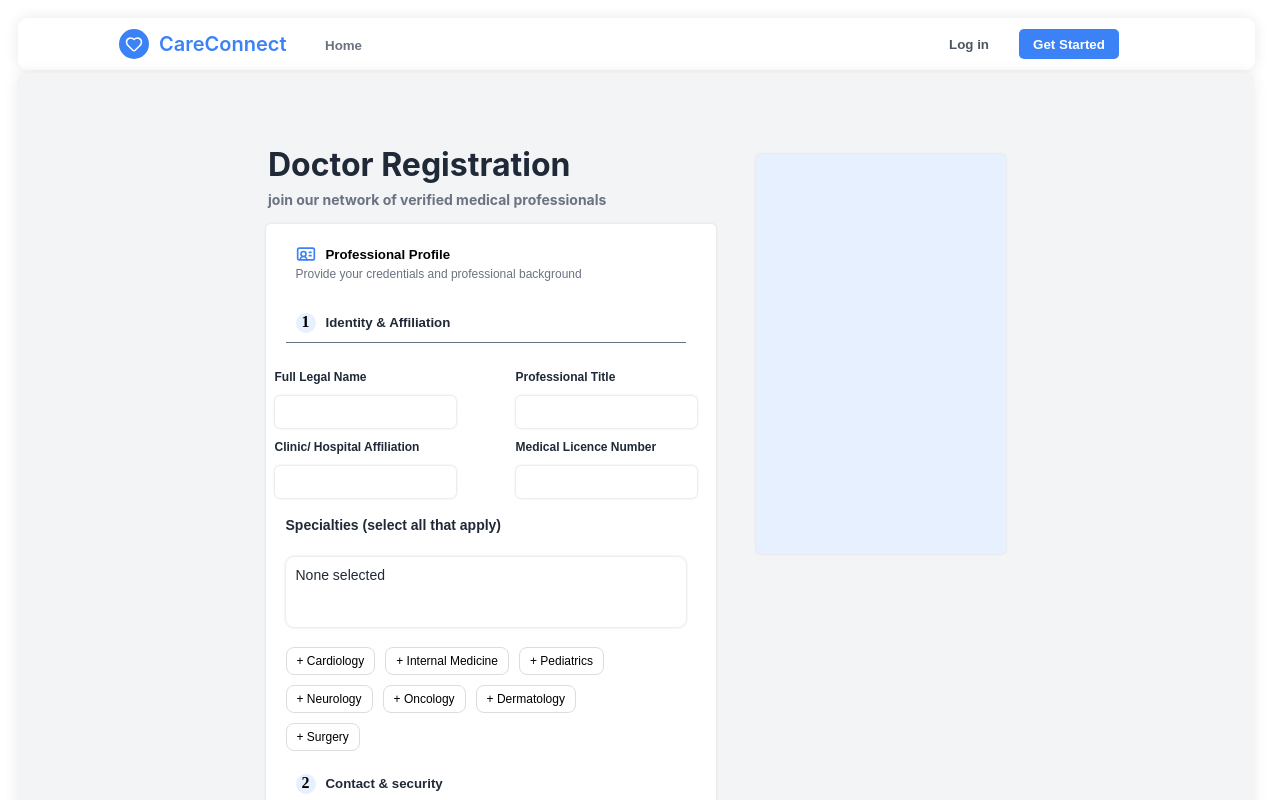
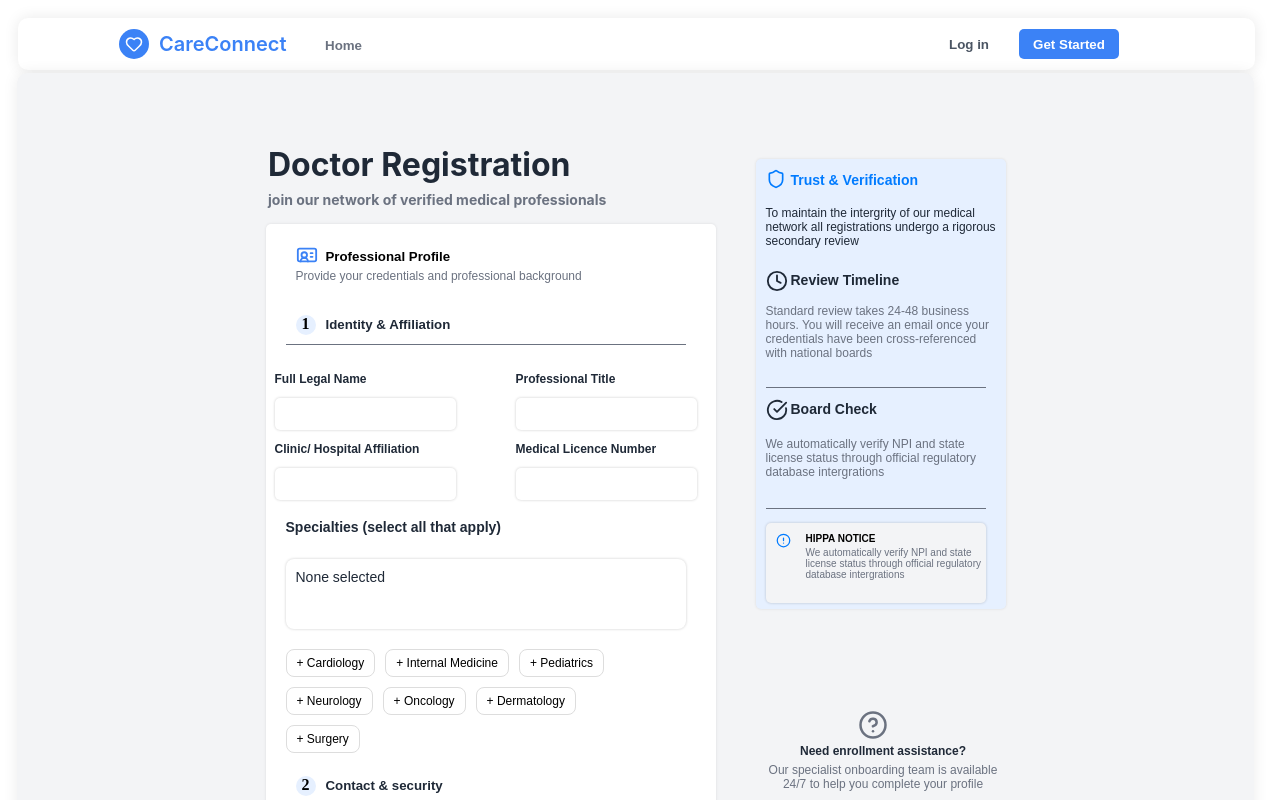
Before and after one commit to pachalomtipende/hospital-management-frontend, a React (Create React App) app: page /doctorRegister in a window 1280 px wide. Shown: the top 800 px of the page. Built offline with nearby package versions, Linux system fonts and the light colour scheme.

Commit message:
finished the doc front end

```diff
--- a/src/components/DoctorRegister.js
+++ b/src/components/DoctorRegister.js
@@ -1,10 +1,16 @@
 import React, {useState} from 'react'
-import {Heart} from "lucide-react";
+import {AlertCircle, CheckCircle, Clock, Heart, Shield} from "lucide-react";
 import {Link} from "react-router-dom";
 import { IdCard } from "lucide-react";
 import { Upload } from "lucide-react";
+import { HelpCircle } from "lucide-react";
+
 
 function DoctorRegister() {
+    window.scrollTo({
+        top: 0,
+        behavior: 'smooth'
+    });
 
     const [navB  ,setNavB  ] = useState(true);
     const [selected, setSelected] = useState([]);
@@ -81,13 +87,14 @@ function DoctorRegister() {
             <div className="box16" style={{
                 background:"#F3F4F6",
                 gap:"40px",
-                height:"1300px"
+                height:"1500px"
             }}>
            <div className="dbox1" style={{
+               bottom:"100px"
 
            }}>
 
-               <IdCard size={20} color="#3b82f6" style={{
+               <IdCard size={22} color="#3b82f6" style={{
                    position: "relative",
                    top:"20px",
                    left:"30px",
@@ -622,7 +629,7 @@ function DoctorRegister() {
                    borderBottomRightRadius:"5px",
                    borderBottomLeftRadius:"5px",
                }}>
-                   <button style={{
+                   <button className={"doc-sub"} style={{
                        position:"relative",
                        backgroundColor:"#3B82F6",
                        width:"400px",
@@ -633,6 +640,7 @@ function DoctorRegister() {
                        color:"white",
                        fontFamily:"sans-serif",
                        fontWeight:"bold",
+                       cursor:"pointer",
 
                    }}>
                        Submit for verification
@@ -660,17 +668,153 @@ function DoctorRegister() {
 
                 <div className="dbox1" style={{
                     background:"#E6F0FF",
-                    height:"400px",
+                    height:"450px",
                     width:"250px",
-                    bottom:"370px",
+                    bottom:"440px",
 
                 }}>
+                    <Shield size={20} color="#007BFF"  style={{
+                        position:"relative",
+                        left:"10px",
+                        top:"10px",
+                    }}/>
+                    <h5 style={{
+                        fontFamily:"sans-serif",
+                        color:"#007BFF",
+                        fontSize:"14px",
+                        fontWeight:"bold",
+                        position:"relative",
+                        bottom:"34px",
+                        left:"35px",
+                    }}>Trust & Verification</h5>
+                    <p style={
+                        {
+                            fontFamily:"sans-serif",
+                            fontSize:"12px",
+                            position:"relative",
+                            bottom:"40px",
+                            left:"10px",
+                            color:"#1F2937",
+                        }
+                    }>To maintain the intergrity of our medical network all registrations undergo a rigorous secondary review </p>
+                    <Clock size={22} color="#1F2937" style={{
+                        position:"relative",
+                        bottom:"30px",
+                        left:"10px",
+                    }} />
+                    <h5 style={{
+                        fontFamily:"sans-serif",
+                        color:"#1F2937",
+                        fontSize:"14px",
+                        fontWeight:"bold",
+                        position:"relative",
+                        bottom:"77px",
+                        left:"35px",
+                    }}>Review Timeline</h5>
+                    <p style={
+                        {
+                            fontFamily:"sans-serif",
+                            fontSize:"12px",
+                            position:"relative",
+                            bottom:"85px",
+                            left:"10px",
+                            color:"#6B7280",
+                        }
+                    }>
+                        Standard review takes 24-48 business <br/>hours.
+
+                        You will receive an email once your <br/> credentials have been cross-referenced <br/>
+                        with national boards
+                    </p>
+                    <div style={{
+                        position:"relative",
+                        height:"120px",
+                        width:"220px",
+                        left:"10px",
+                        bottom:"70px",
+                        borderTop:"1px solid #6B7280",
+                        borderBottom:"1px solid #6B7280",
+
+                    }}>
+                    </div>
+                    <CheckCircle size={22} color="#1F2937" style={{
+                        position:"relative",
+                        bottom:"180px",
+                        left:"10px",
+                    }} />
+                    <h5 style={{
+                        fontFamily:"sans-serif",
+                        color:"#1F2937",
+                        fontSize:"14px",
+                        fontWeight:"bold",
+                        position:"relative",
+                        bottom:"227px",
+                        left:"35px",
+                    }}>Board Check</h5>
+                    <p style={
+                        {
+                            fontFamily:"sans-serif",
+                            fontSize:"12px",
+                            position:"relative",
+                            bottom:"230px",
+                            left:"10px",
+                            color:"#6B7280",
+                        }
+                    }>
+                       We automatically verify NPI and state <br/>
+                        license status through official regulatory database intergrations
+                    </p>
+                    <div style={{
+                        position:"relative",
+                        height:"80px",
+                        width:"220px",
+                        left:"10px",
+                        backgroundColor:"#F3F4F6",
+                        boxShadow:"0px 0px 3px rgba(0, 0, 0, 0.2)",
+                        borderRadius:"5px",
+                        bottom:"210px",
+                    }}>
+                        <AlertCircle size={15} color="#007BFF" style={{
+                            position:"absolute",
+                            left:"10px",
+                            top:"10px",
+                        }} />
+                        <h6 style={
+                            {
+                                fontFamily:"sans-serif",
+                                fontSize:"10px",
+                                position:"relative",
+                                left:"40px",
+                                top:"10px",
+                            }
+                        }>HIPPA NOTICE</h6>
+                        <p style={
+                            {
+                                fontFamily:"sans-serif",
+                                fontSize:"10px",
+                                position:"relative",
+                                bottom:"10px",
+                                left:"40px",
+                                color:"#6B7280",
+                            }
+                        }>
+                            We automatically verify NPI and state <br/>
+                            license status through official regulatory <br/>
+                            database intergrations
+                        </p>
+
+
+                    </div>
+
+
+
+                </div>
 
 
 
 
 
-                </div>
+
                 <div  className={"dbox-heading"} style={{
 
                     height:"100px",
@@ -687,7 +831,45 @@ function DoctorRegister() {
                 </div>
 
 
+
             </div>
+            <div style={{
+                position:"relative",
+                top:"650px",
+                left:"750px",
+                height:"100px",
+                width:"250px",
+
+            }}>
+                <HelpCircle size={30} color="#6B7280" style={{
+                    position:"relative",
+                    left:"100px",
+                }}  />
+                <h5 style={{
+                    fontFamily:"sans-serif",
+                    fontSize:"12px",
+                    position:"relative",
+                    bottom:"20px",
+                    textAlign:"center",
+                    color:"#1F2937",
+                }}>Need enrollment assistance?</h5>
+                <p style={{
+                    fontFamily:"sans-serif",
+                    fontSize:"12px",
+                    position:"relative",
+                    bottom:"35px",
+                    textAlign:"center",
+                    color:"#6B7280",
+
+                }}> Our specialist onboarding team is available 24/7 to help you complete your profile</p>
+
+            </div>
+
+
+
+
+
+
             <div className={'box13'} style={{marginTop:"1300px"}}>
                 <div className={"box14"}>
                     <div className="logo" style={{position:"relative",right:"80px",}}>
@@ -719,7 +901,7 @@ function DoctorRegister() {
                 </div>
 
             </div>
-            <div className={'box15'} style={{top:"1585px",left:"10px"}}>
+            <div className={'box15'} style={{top:"1685px",left:"10px"}}>
                 <p>2026 @PMT.All rights reserved</p>
 
             </div>
--- a/src/components/user.css
+++ b/src/components/user.css
@@ -790,12 +790,14 @@
     box-shadow: 0px 0px 3px rgba(0, 0, 0, 0.1);
     border-radius: 5px;
     border: none;
+    animation: fadeInUp 0.9s forwards;
 
 
 }
 .dbox-heading h1{
     font-family: 'Inter', sans-serif;
     color: #1F2937;
+    animation: fadeInUp 0.9s forwards;
 
 
 }
@@ -806,12 +808,10 @@
     position:relative;
     bottom: 15px;
     font-weight: bold;
+    animation: fadeInUp 0.9s forwards;
 }
 .dbox2{
     position:relative;
-
-
-
     height: 450px;
     width: 400px;
     bottom: 80px;
@@ -821,3 +821,7 @@
     border-left: none;
     border-bottom: none;
 }
+.doc-sub:active{
+    transform: scale(0.95);
+
+}
```
